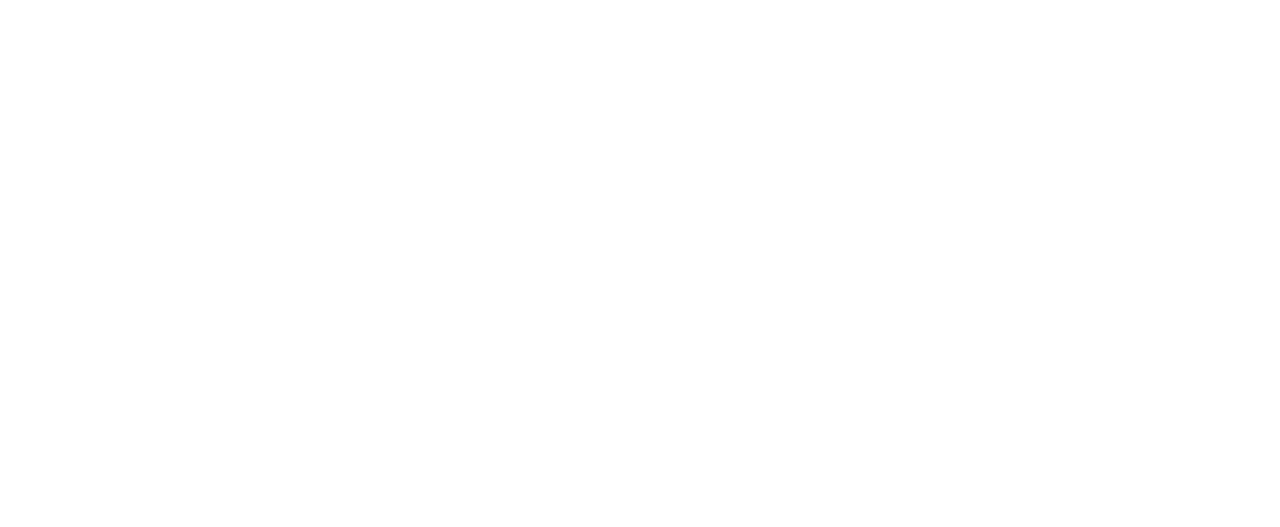
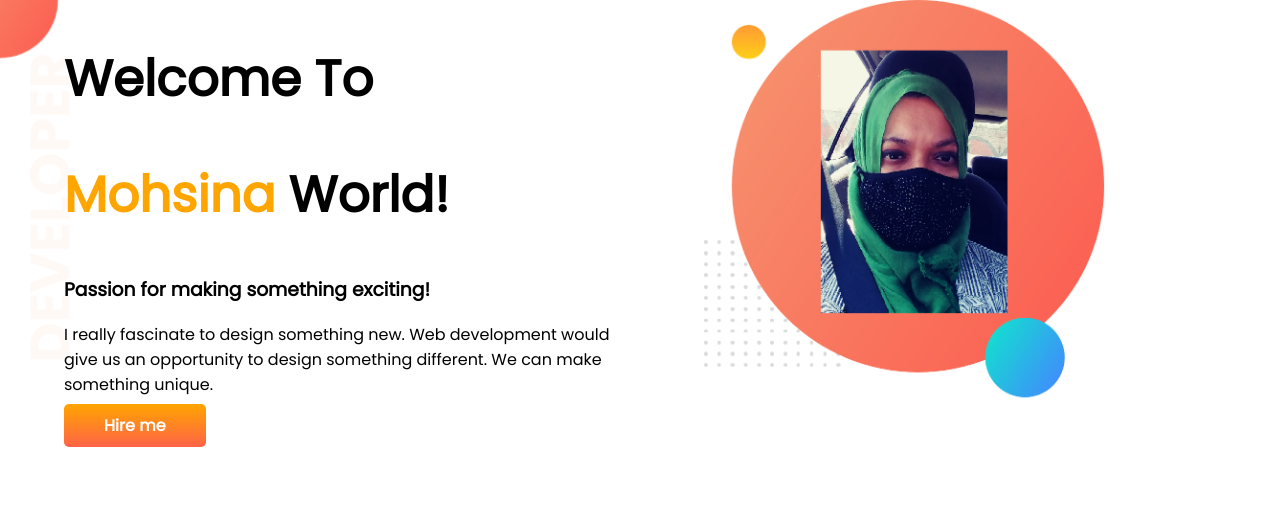
Before and after one commit to Mohsina-Ahmed/developer-portfolio, a plain HTML site: page index.html in a window 1280 px wide. Drawn offline with Linux system fonts and the light colour scheme.

Commit message:
top banner added

```diff
--- a/index.html
+++ b/index.html
@@ -1,13 +1,37 @@
 <!DOCTYPE html>
 <html lang="en">
+
 <head>
     <meta charset="UTF-8">
     <meta http-equiv="X-UA-Compatible" content="IE=edge">
     <meta name="viewport" content="width=device-width, initial-scale=1.0">
     <title>Mohsina Portfolio</title>
+    <link rel="preconnect" href="https://fonts.googleapis.com">
+    <link rel="preconnect" href="https://fonts.gstatic.com" crossorigin>
+    <link href="https://fonts.googleapis.com/css2?family=Poppins&display=swap" rel="stylesheet">
     <link rel="stylesheet" href="style.css">
 </head>
+
 <body>
+    <section class="top-banner">
+        <div class="half-width">
+            <h1>Welcome To</h1>
+            <h1><span class="orange-color">Mohsina</span> World!</h1>
+            <h3>Passion for making something exciting!</h3>
+            <p>
+                I really fascinate to design something new. Web development would give us an opportunity to design
+                something
+                different.
+                We can make something unique.
 
+            </p>
+            <a Class="link-button" target="_blank" href="https://www.linkedin.com/in/mohsina-ahmed-46bb5014b/">Hire
+                me</a>
+        </div>
+        <div class="half-width">
+            <img src="images/photo-1.png" alt="my photo">
+        </div>
+    </section>
 </body>
+
 </html>
--- a/style.css
+++ b/style.css
@@ -0,0 +1,40 @@
+body {
+    font-family: 'Poppins', sans-serif;
+    margin: 0;
+}
+
+h1 {
+    font-size: 50px;
+
+}
+
+.orange-color {
+    color: orange;
+}
+
+section {
+    display: flex;
+}
+
+.half-width {
+    width: 50%;
+    padding-left: 5%;
+}
+
+.half-width img {
+    width: 70%;
+}
+
+.link-button {
+    text-decoration: none;
+    background-image: linear-gradient(orange, tomato);
+    padding: 10px 40px;
+    color: white;
+    font-weight: 700;
+    border-radius: 5px;
+}
+
+.top-banner {
+    background-image: url(images/top-banner.png);
+    background-repeat: no-repeat;
+}
```
Also changed, not shown: images/personal-1.jpg (added), images/photo-1.png (added), images/top-banner.png (added), 2 other files.
